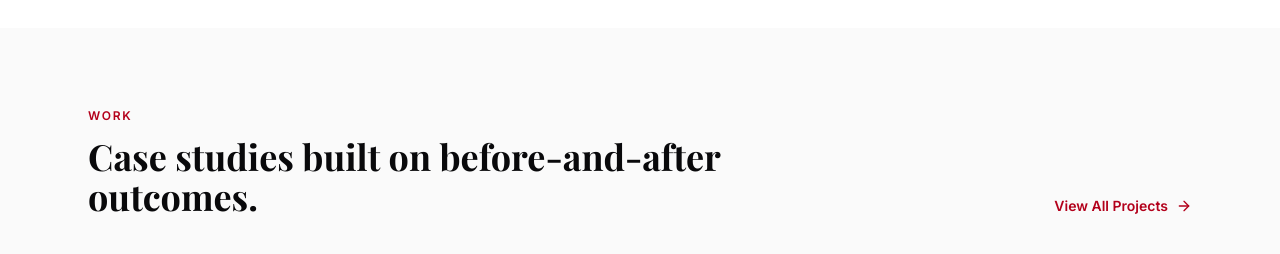
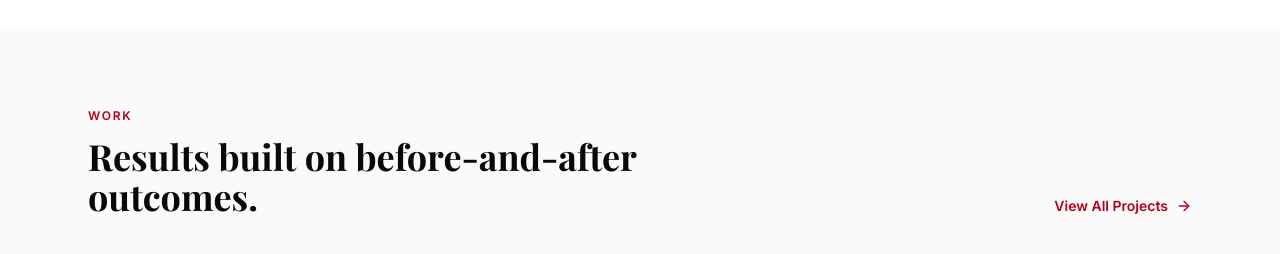
Before and after one commit to prasenjeet-0322/Digizinc-main, a React (Vite) app: page / in a window 1280 px wide. Shown: the part 2460-2714 px from the top of the page. Built offline with nearby package versions, Linux system fonts and the light colour scheme; the HTML template or start-up script is replaced by a standard one.

Commit message:
style: removed 'Case studies' wording from portfolio cards and section title

```diff
--- a/src/App.tsx
+++ b/src/App.tsx
@@ -876,7 +876,7 @@ function LandingPage() {
             <div className="flex flex-wrap items-end justify-between gap-4">
               <div>
                 <p className="text-xs font-semibold uppercase tracking-[0.14em] text-[#B3001B]">Work</p>
-                <h2 className="mt-3 max-w-2xl font-['Playfair_Display'] text-3xl font-bold text-zinc-950 md:text-4xl">Case studies built on before-and-after outcomes.</h2>
+                <h2 className="mt-3 max-w-2xl font-['Playfair_Display'] text-3xl font-bold text-zinc-950 md:text-4xl">Results built on before-and-after outcomes.</h2>
               </div>
               <Link to="/portfolio" className="inline-flex items-center gap-2 text-sm font-semibold text-[#B3001B] transition hover:text-[#7a0012]">
                 View All Projects
@@ -904,7 +904,6 @@ function LandingPage() {
                       {project.company}
                     </h3>
                     <div className="mt-4 flex items-center gap-2 text-sm font-semibold text-white">
-                      View Case Study
                       <ArrowRight size={16} className="transition-transform group-hover:translate-x-1" />
                     </div>
                   </div>
```
